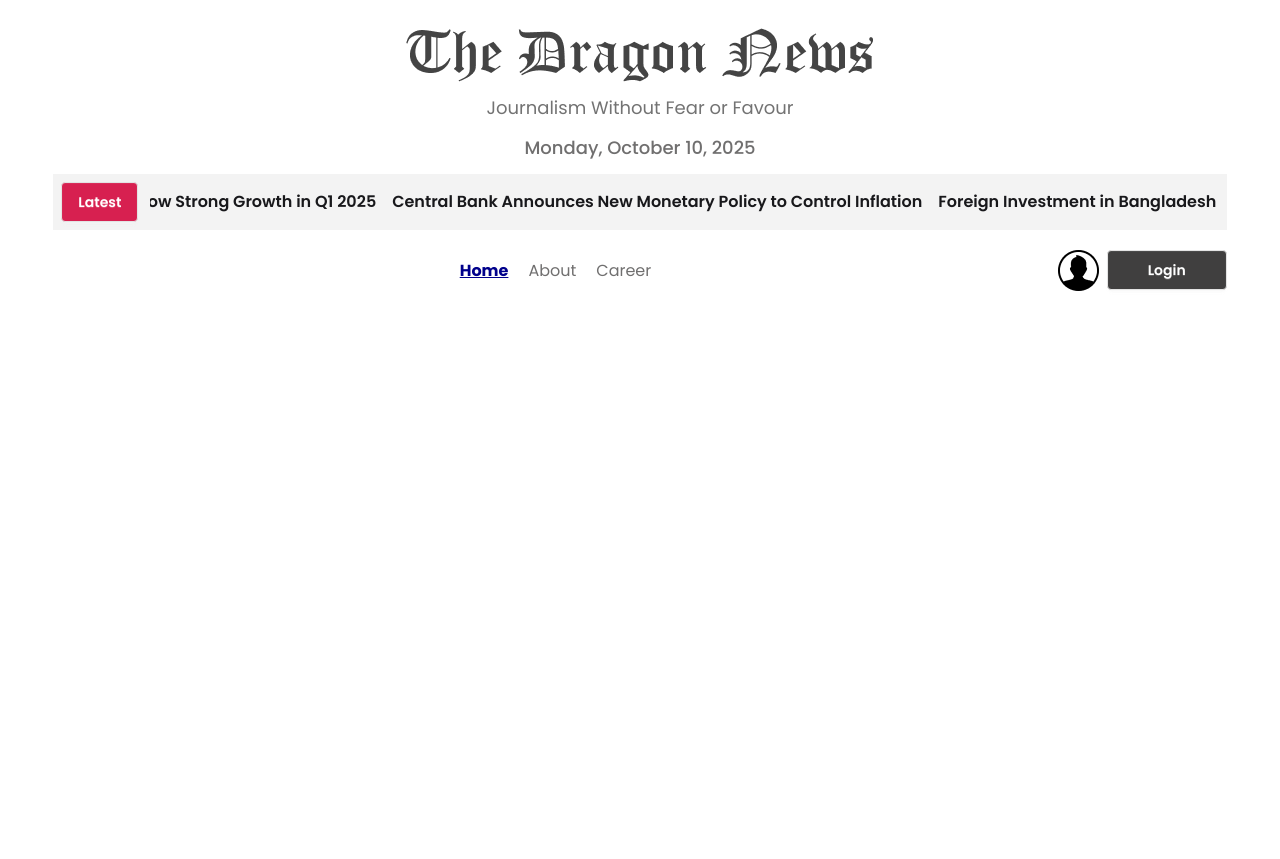
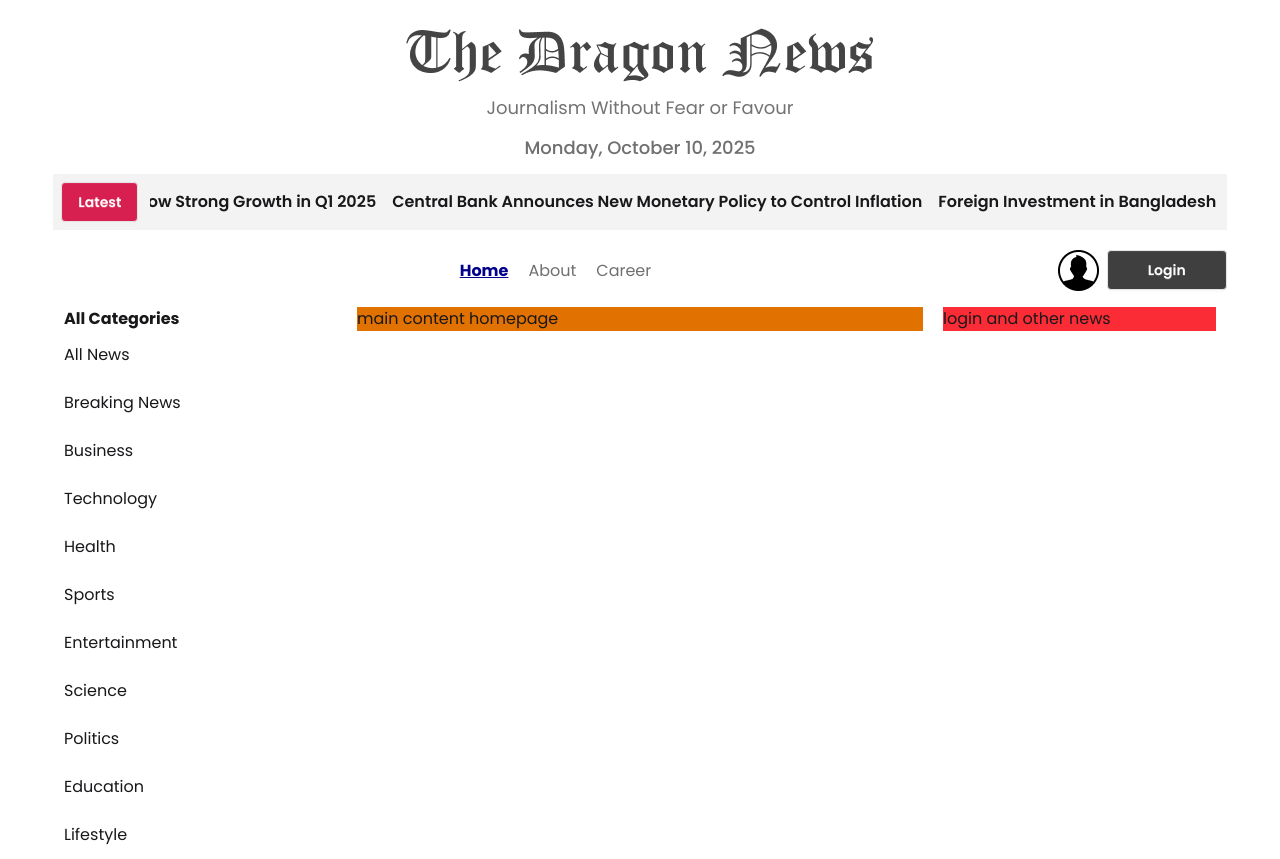
Before and after one commit to Owasiul/Dragon-News, a React (Vite) app: page / in a window 1280 px wide. Before the commit the page ends 800 px from the top, so only its background shows below. Built offline with nearby package versions, Linux system fonts and the light colour scheme.

Commit message:
making the category

```diff
--- /dev/null
+++ b/src/Components/AllCategories/AllCategories.css
@@ -0,0 +1,6 @@
+.Allcategory a.active {
+  background-color: #e7e7e7;
+  padding: 2px;
+  color: #706f6f;
+  font-weight: 600;
+}
--- /dev/null
+++ b/src/Components/AllCategories/AllCategories.jsx
@@ -0,0 +1,26 @@
+import React, { use } from "react";
+import { NavLink } from "react-router";
+import './AllCategories.css'
+
+const caterogyPromise = fetch("/categories.json").then((res) => res.json());
+const AllCategories = () => {
+  const category = use(caterogyPromise);
+  return (
+    <div>
+      <h2 className="font-bold"> All Categories</h2>
+      <div className="Allcategory grid grid-cols-1">
+        {category.map((SingleCategory) => (
+          <NavLink
+            className="my-3 bg-white shadow-none border-0 hover:bg-base-300 "
+            to={`/caterogy/"${SingleCategory.id}`}
+            key={SingleCategory.id}
+          >
+            {SingleCategory.name}{" "}
+          </NavLink>
+        ))}
+      </div>
+    </div>
+  );
+};
+
+export default AllCategories;
--- /dev/null
+++ b/src/Components/LeftAside/LeftAside.jsx
@@ -0,0 +1,16 @@
+import React, { Suspense } from "react";
+import AllCategories from "../AllCategories/AllCategories";
+
+const LeftAside = () => {
+  return (
+    <div>
+      <Suspense
+        fallback={<span className="loading loading-bars loading-xl"></span>}
+      >
+        <AllCategories></AllCategories>
+      </Suspense>
+    </div>
+  );
+};
+
+export default LeftAside;
--- /dev/null
+++ b/src/Components/RightAside/RightAside.jsx
@@ -0,0 +1,11 @@
+import React from 'react';
+
+const RightAside = () => {
+    return (
+        <div>
+            login and other news
+        </div>
+    );
+};
+
+export default RightAside;
--- a/src/Layout/Home.jsx
+++ b/src/Layout/Home.jsx
@@ -3,6 +3,8 @@ import { Outlet } from "react-router";
 import Header from "../Components/Header/Header";
 import LetestNews from "../Components/LetestNews/LetestNews";
 import Navbar from "../Components/Navbar/Navbar";
+import LeftAside from "../Components/LeftAside/LeftAside";
+import RightAside from "../Components/RightAside/RightAside";
 
 const Home = () => {
   return (
@@ -16,15 +18,21 @@ const Home = () => {
           <Navbar></Navbar>
         </nav>
       </header>
-      <main className="w-[90%] mx-auto">
-        {/* left */}
-        <section className="left-aside"></section>
-        {/* main */}
-        <section className="main">
-          <Outlet></Outlet>
-        </section>
-        {/* right */}
-        <section className="right-aside"></section>
+      <main className="w-[90%] mx-auto ">
+        <div className="grid grid-cols-12 items-start justify-center gap-5">
+          {/* left */}
+          <aside className="left-aside md:col-span-3 col-span-12 ">
+            <LeftAside></LeftAside>
+          </aside>
+          {/* main */}
+          <section className="main md:col-span-6 col-span-12 bg-amber-600">
+            <Outlet></Outlet>
+          </section>
+          {/* right */}
+          <aside className="right-aside md:col-span-3 col-span-12 bg-red-500">
+            <RightAside></RightAside>
+          </aside>
+        </div>
       </main>
     </div>
   );
--- /dev/null
+++ b/src/Page/CaterogyNews.jsx
@@ -0,0 +1,14 @@
+import React from 'react';
+import { useParams } from 'react-router';
+
+const CaterogyNews = () => {
+    const id = useParams()
+    console.log(id);
+    return (
+        <div>
+            Cetegory News
+        </div>
+    );
+};
+
+export default CaterogyNews;
--- /dev/null
+++ b/src/Page/HomePage.jsx
@@ -0,0 +1,11 @@
+import React from 'react';
+
+const HomePage = () => {
+    return (
+        <div>
+          main content homepage
+        </div>
+    );
+};
+
+export default HomePage;
--- a/src/Router/Router.jsx
+++ b/src/Router/Router.jsx
@@ -3,12 +3,22 @@ import Home from "../Layout/Home";
 import Error404 from "../Components/Error/Error404";
 import About from "../Layout/About";
 import Career from "../Layout/Career";
+import HomePage from "../Page/HomePage";
+import CaterogyNews from "../Page/CaterogyNews";
 export const router = createBrowserRouter([
   {
     path: "/",
     Component: Home,
     errorElement: <Error404></Error404>,
     children: [
+      {
+        path: "/",
+        Component: HomePage,
+      },
+      {
+        path: "/caterogy/:id",
+        Component: CaterogyNews,
+      },
       {
         path: "/about",
         Component: About,
```
